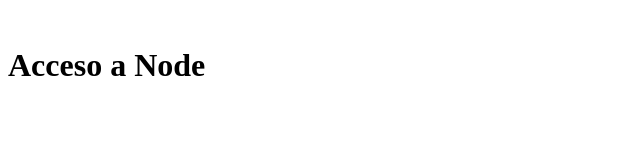
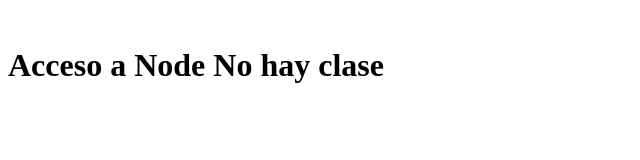
Before and after one commit to SergioAlBer/curso-node-restserver, a website: page public/index.html in a window 1280 px wide. Shown: the whole page, without its empty margins (0-640 px from the left). Drawn offline with Linux system fonts and the light colour scheme.

Commit message:
Cambio enesimo

```diff
--- a/public/index.html
+++ b/public/index.html
@@ -7,6 +7,6 @@
     <title>Acceso Denegado</title>
 </head>
 <body>
-    <h1>Acceso a Node</h1>
+    <h1>Acceso a Node No hay clase</h1>
 </body>
 </html>
```
